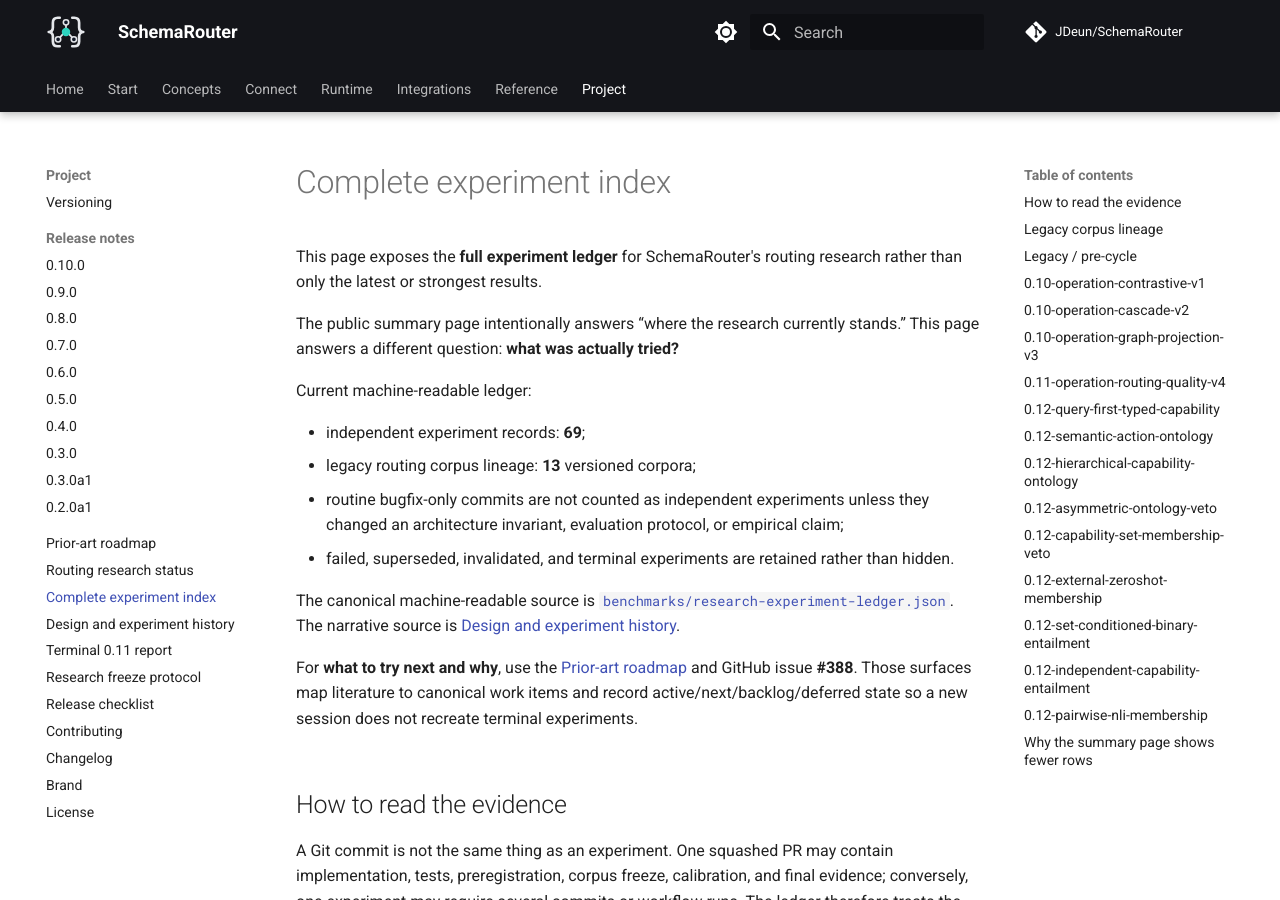
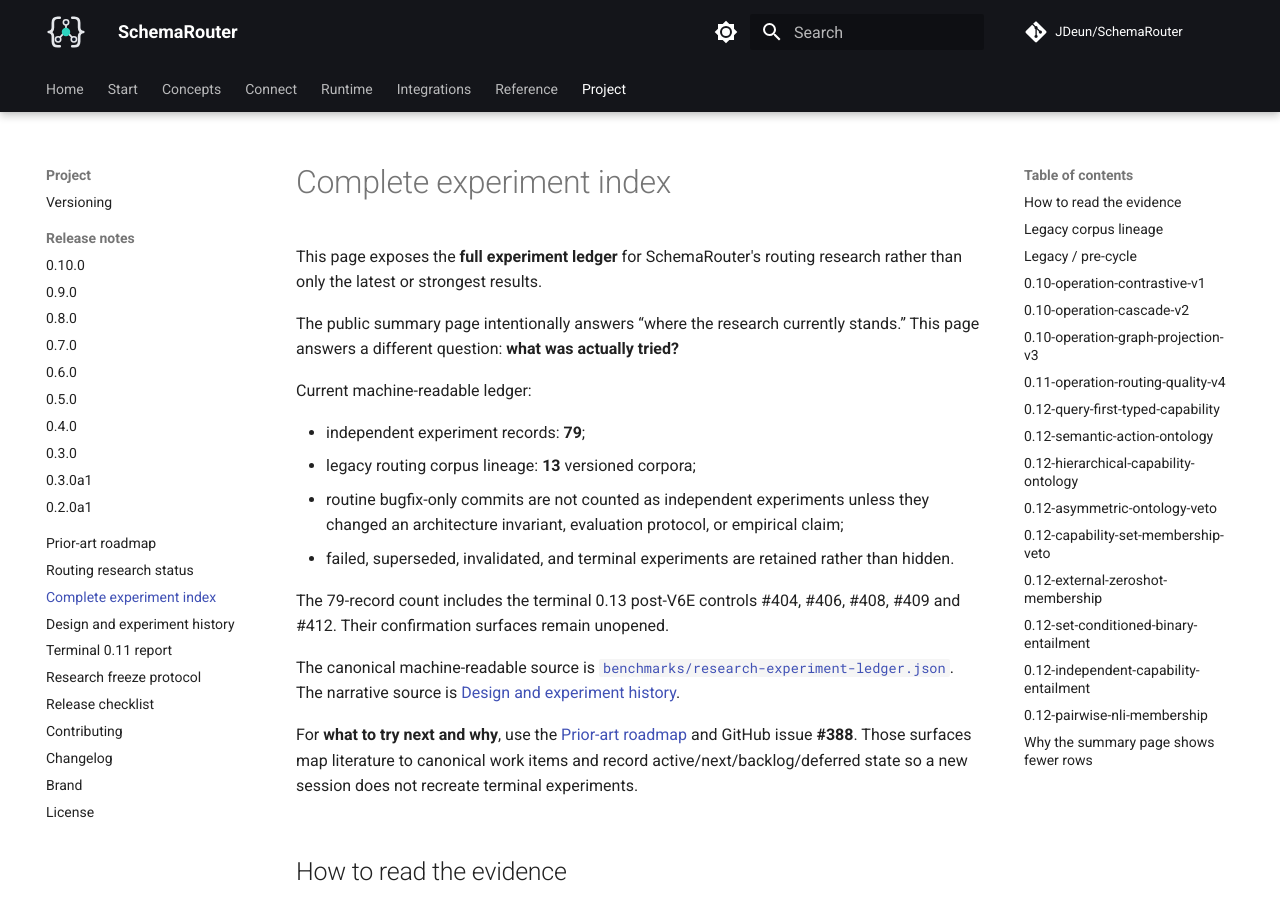
Before and after one commit to JDeun/SchemaRouter, an MkDocs documentation site: the page built from docs/research/experiment-index.md, in a window 1280 px wide and 900 px high. Built offline with MkDocs 1.6.1 and Material for MkDocs 9.7.7, drawn with Linux system fonts in a browser that asks for light colours; comment, search, counter and statistics services are not loaded.

Commit message:
docs: update complete experiment count

```diff
--- a/docs/research/experiment-index.md
+++ b/docs/research/experiment-index.md
@@ -8,11 +8,13 @@
 
 Current machine-readable ledger:
 
-- independent experiment records: **69**;
+- independent experiment records: **79**;
 - legacy routing corpus lineage: **13** versioned corpora;
 - routine bugfix-only commits are not counted as independent experiments unless they changed an
   architecture invariant, evaluation protocol, or empirical claim;
 - failed, superseded, invalidated, and terminal experiments are retained rather than hidden.
+
+The 79-record count includes the terminal 0.13 post-V6E controls #404, #406, #408, #409 and #412. Their confirmation surfaces remain unopened.
 
 The canonical machine-readable source is
 [`benchmarks/research-experiment-ledger.json`](https://github.com/JDeun/SchemaRouter/blob/main/benchmarks/research-experiment-ledger.json).
```
